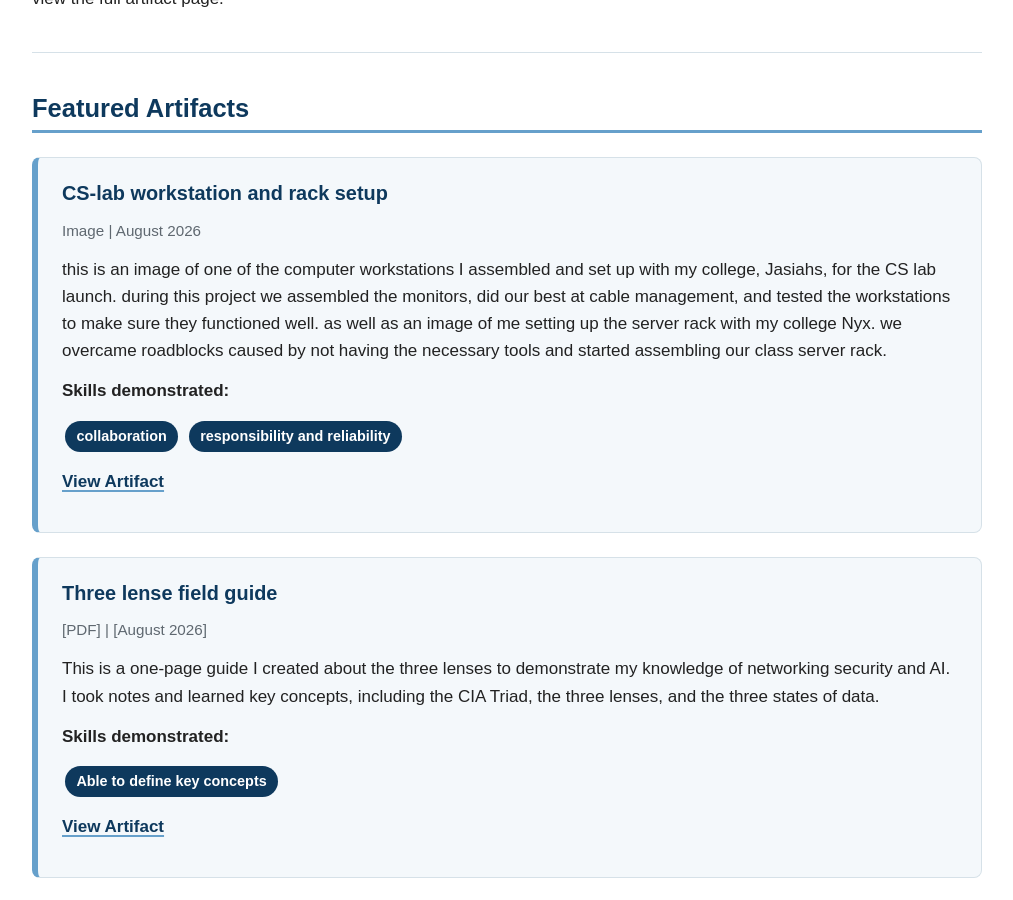
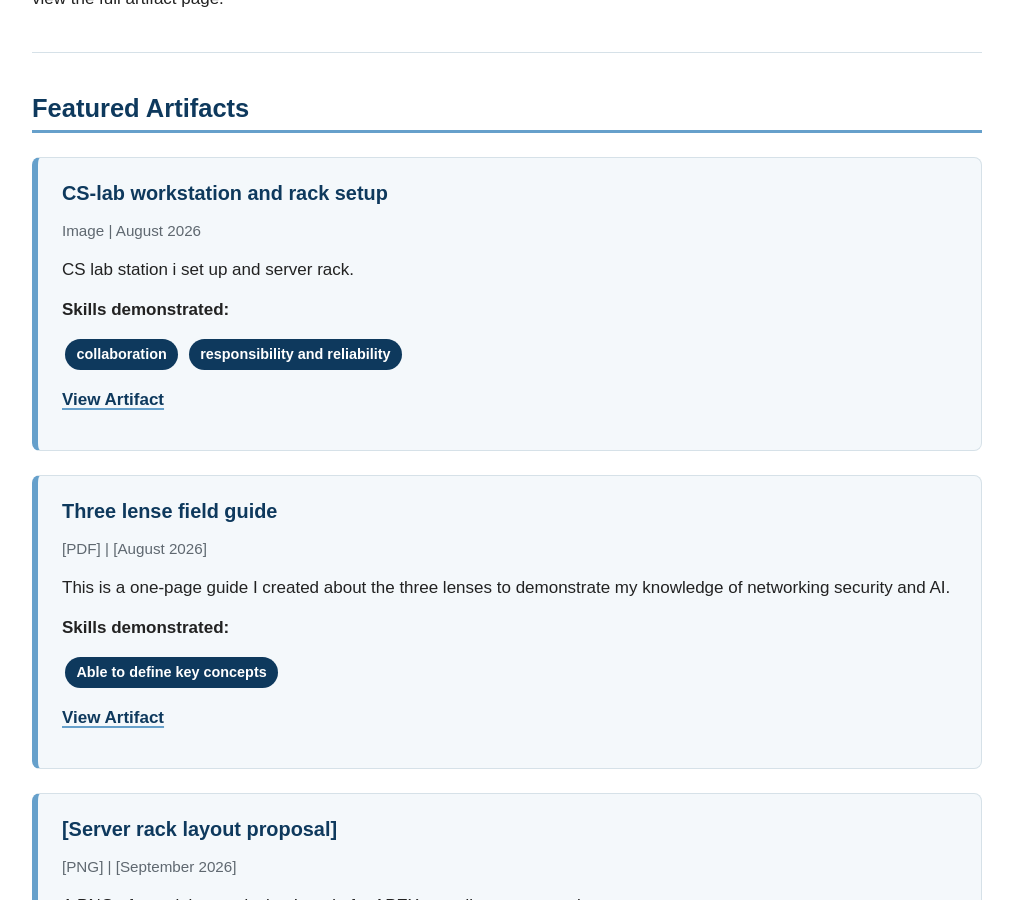
Before and after one commit to 0ysterfish/APEX-portfolio, a Jekyll site: the page built from artifacts.md, in a window 1280 px wide and 900 px high, scrolled down 274 px. Shown: the whole window, without its empty margins (133-1146 px from the left). Built offline with Jekyll 4.4.1, drawn with Linux system fonts in a browser that asks for light colours.

Commit message:
editing things

```diff
--- a/artifacts.md
+++ b/artifacts.md
@@ -18,8 +18,7 @@ Each artifact demonstrates technical skills, problem-solving, communication, col
 ### CS-lab workstation and rack setup
 <p class="artifact-meta">Image | August 2026</p>
 
-this is an image of one of the computer workstations I assembled and set up with my college, Jasiahs, for the CS lab launch. during this project we assembled the monitors, did our best at cable management, and tested the workstations to make sure they functioned well.
-as well as an image of me setting up the server rack with my college Nyx. we overcame roadblocks caused by not having the necessary tools and started assembling our class server rack.
+CS lab station i set up and server rack.
 
 **Skills demonstrated:**
 
@@ -35,7 +34,7 @@ as well as an image of me setting up the server rack with my college Nyx. we ove
 ### Three lense field guide
 <p class="artifact-meta">[PDF] | [August 2026]</p>
 
-This is a one-page guide I created about the three lenses to demonstrate my knowledge of networking security and AI. I took notes and learned key concepts, including the CIA Triad, the three lenses, and the three states of data.
+This is a one-page guide I created about the three lenses to demonstrate my knowledge of networking security and AI.
 
 **Skills demonstrated:**
 
```
Also changed, not shown: artifacts/workstation/index.md (+3 -3 lines).
